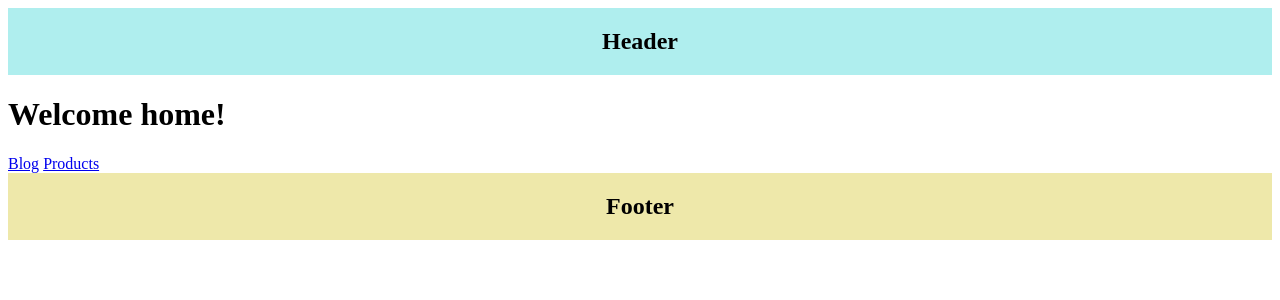
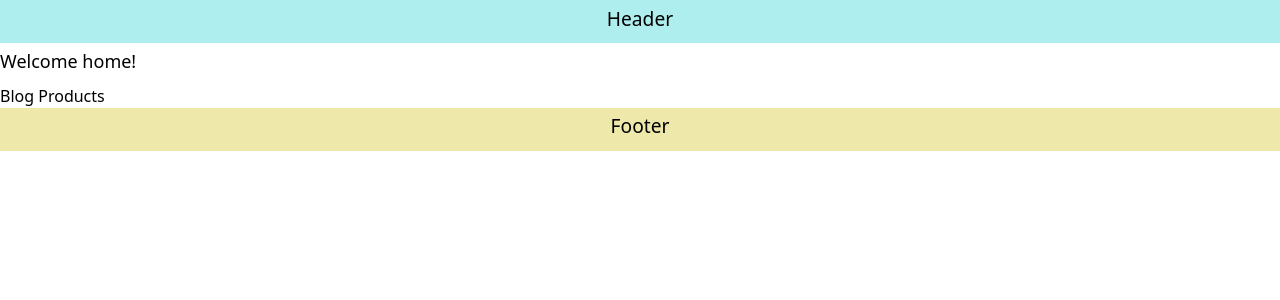
Before and after one commit to astaba/next_14_tut, a Next.js app: page / in a window 1280 px wide. Shown: the top 300 px of the page. Built offline with nearby package versions, Linux system fonts and the light colour scheme.

Commit message:
Re-apply tailwind css

```diff
--- a/src/app/(auth)/(with-auth-layout)/layout.tsx
+++ b/src/app/(auth)/(with-auth-layout)/layout.tsx
@@ -2,18 +2,14 @@ import React from "react";
 
 function AuthLayout({ children }: { children: React.ReactNode }) {
   return (
-    <>
+    <div className="div">
       <h3
-        style={{
-          margin: "0",
-          backgroundColor: "palegreen",
-          textAlign: "center",
-        }}
+      className="m-0 bg-[palegreen] text-center"
       >
         Credentials
       </h3>
       {children}
-    </>
+    </div>
   );
 }
 
--- /dev/null
+++ b/src/app/globals.css
@@ -0,0 +1,32 @@
+@tailwind base;
+@tailwind components;
+@tailwind utilities;
+
+@layer base {
+  h1,
+  h2,
+  h3,
+  h4 {
+    font-weight: 500;
+    margin-block-start: 0.25em;
+    margin-block-end: 0.5em;
+  }
+  h1 {
+    font-size: large;
+  }
+
+  h2 {
+    font-size: larger;
+  }
+
+  a {
+    text-decoration: none;
+  }
+  a:hover {
+    text-decoration: underline;
+  }
+}
+
+.div {
+	@apply px-3 py-4
+}
--- a/src/app/layout.tsx
+++ b/src/app/layout.tsx
@@ -1,4 +1,5 @@
 import { Metadata } from "next";
+import "./globals.css";
 
 import Footer from "@/components/Footer";
 import Header from "@/components/Header";
--- a/src/app/products/[productId]/layout.tsx
+++ b/src/app/products/[productId]/layout.tsx
@@ -24,11 +24,7 @@ function ProductLayout({ children }: { children: React.ReactNode }) {
     <>
       {children}
       <h3
-        style={{
-          margin: "0",
-          backgroundColor: "palevioletred",
-          textAlign: "center",
-        }}
+      className="m-0 bg-[palevioletred] text-center"
       >
         Featured Product
       </h3>
--- a/src/components/Footer.tsx
+++ b/src/components/Footer.tsx
@@ -3,12 +3,7 @@ import React from "react";
 function Footer() {
   return (
     <footer
-      style={{
-        display: "flex",
-        flexDirection: "column",
-        alignItems: "center",
-        backgroundColor: "palegoldenrod",
-      }}
+      className="flex flex-col items-center bg-[palegoldenrod] text-center"
     >
       <h2>Footer</h2>
     </footer>
--- a/src/components/Header.tsx
+++ b/src/components/Header.tsx
@@ -3,12 +3,7 @@ import React from "react";
 function Header() {
   return (
     <header
-      style={{
-        display: "flex",
-        flexDirection: "column",
-        alignItems: "center",
-        backgroundColor: "paleturquoise",
-      }}
+      className="flex flex-col items-center bg-[paleturquoise] text-center"
     >
       <h2>Header</h2>
     </header>
--- a/tailwind.config.ts
+++ b/tailwind.config.ts
@@ -16,5 +16,8 @@ const config: Config = {
     },
   },
   plugins: [],
+  // corePlugins: {
+  //   preflight: false
+  // }
 }
 export default config
```
